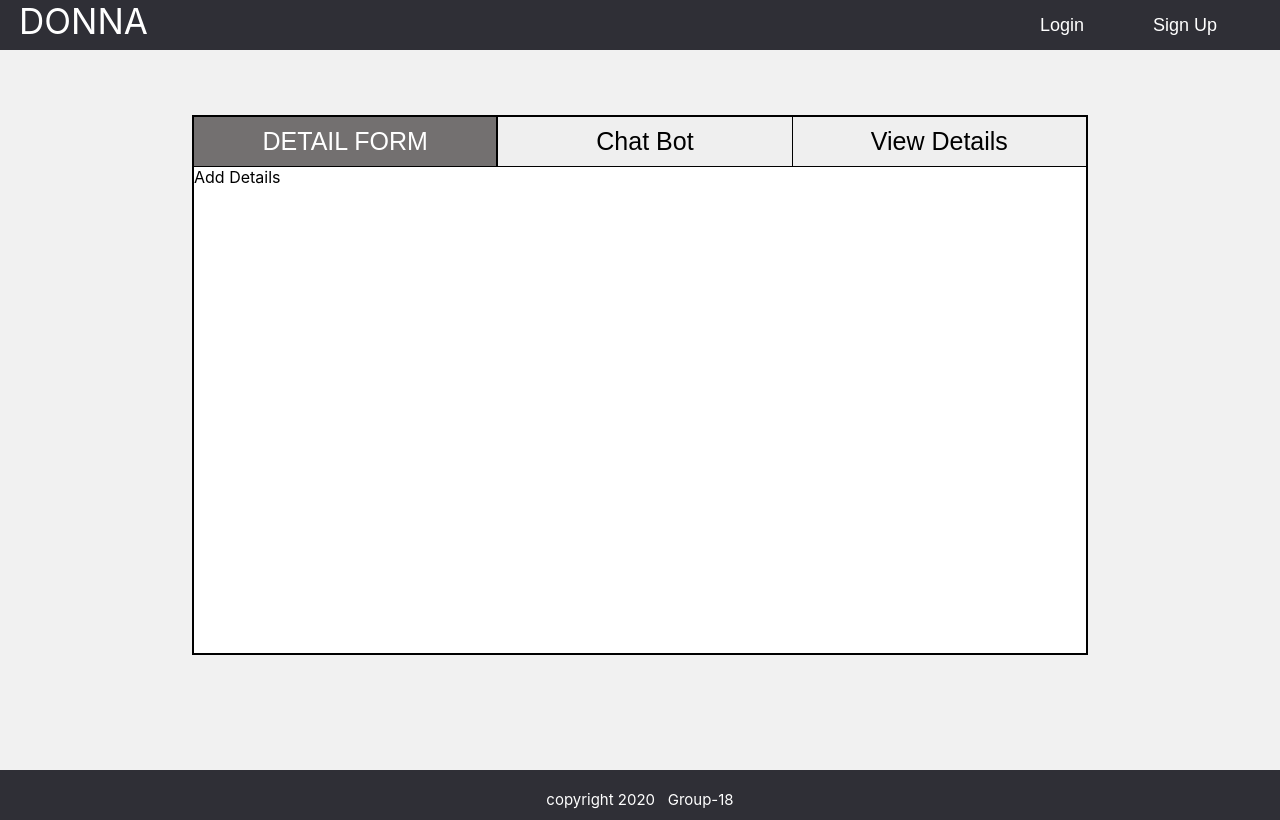
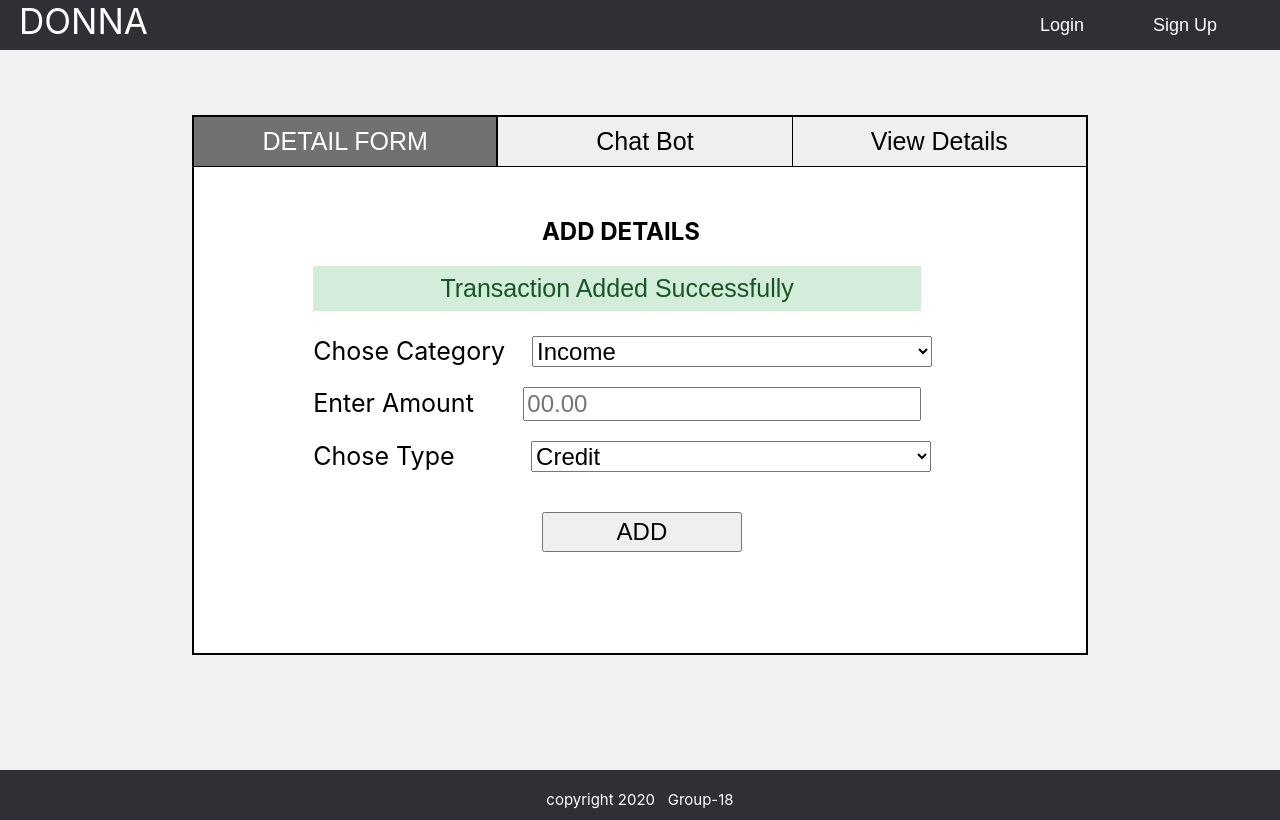
Before and after one commit to GaganpreetKhurana/Financial_Assistant, a React (Create React App) app in the folder frontend/: page /details in a window 1280 px wide. Built offline with nearby package versions, Linux system fonts and the light colour scheme.

Commit message:
Adding details successfull

```diff
--- a/frontend/src/components/DetailsPage.js
+++ b/frontend/src/components/DetailsPage.js
@@ -2,10 +2,76 @@ import React, { Component } from 'react';
 import {connect} from "react-redux";
 
 class DetailsPage extends Component {
+    constructor(props) {
+        super(props);
+        this.state = {
+            category: '',
+            amount:'',
+            type:''
+        };
+
+        this.handleChange = this.handleChange.bind(this);
+        this.handleChange2 = this.handleChange.bind(this);
+        this.handleChange3 = this.handleChange.bind(this);
+        this.handleSubmit = this.handleSubmit.bind(this);
+      }
+      handleChange(event) {
+        this.setState({category: event.target.value});
+      }
+      handleChange2(event) {
+        this.setState({amount: event.target.value2});
+      }
+
+      handleChange3(event) {
+        this.setState({type: event.target.value3});
+      }
+
+      handleSubmit() {
+        //call dispatch
+      }
+
     render() {
+        const {success,error} = this.props.details;
         return (
-            <div >
-                Add Details
+            <div className="form-box">
+                <h2>ADD DETAILS</h2><br></br>
+                {error && (
+                    <div className="alert-warn">
+                        <button>{error}</button>
+                    </div>
+                        )}
+                {success && (
+                    <div className="alert-done">
+                        <button>Transaction Added Successfully</button>
+                    </div>
+                )}
+                <div>
+                    <label>Chose Category</label>
+                    &nbsp;&nbsp;&nbsp;&nbsp;&nbsp;&nbsp;
+                    <select value={this.state.value} onChange={this.handleChange} placeholder="Category">
+                        <option value="Income">Income</option>
+                        <option value="Housing">Housing</option>
+                        <option value="Food">Food</option>
+                        <option value="Healthcare">Healthcare</option>
+                        <option value="Transportation">Transportation</option>
+                        <option value="Recreation">Recreation</option>
+                        <option value="Miscellaneous">Miscellaneous</option>
+                    </select>
+                </div><br></br>
+                <div>
+                    <label>Enter Amount</label>
+                    &nbsp;&nbsp;&nbsp;&nbsp;&nbsp;&nbsp;&nbsp;&nbsp;&nbsp;&nbsp;&nbsp;
+                    <input type="text" value2={this.state.value2} onChange={this.handleChange2} placeholder="00.00" required/>
+                </div><br></br>
+                <div>
+                    <label>Chose Type</label>
+                    &nbsp;&nbsp;&nbsp;&nbsp;&nbsp;&nbsp;&nbsp;&nbsp;&nbsp;&nbsp;&nbsp;&nbsp;&nbsp;&nbsp;&nbsp;&nbsp;&nbsp;
+                    <select value3={this.state.value3} onChange={this.handleChange3} placeholder="Type">
+                        <option value3="Credit">Credit</option>
+                        <option value3="Debit">Debit</option>
+                    </select>
+                </div><br></br><br></br>
+                <button className="add" onClick={this.handleSubmit}>ADD</button>
             </div>
         );
     }
--- a/frontend/src/index.css
+++ b/frontend/src/index.css
@@ -36,6 +36,7 @@ a {
     width: 100%;
     background-color: rgb(47, 47, 54);
     height: 50px;
+    min-width: 700px;
 }
 
 .nav-left {
@@ -85,6 +86,7 @@ a {
     padding-top: 25px;
     box-sizing: border-box;
     padding-bottom: 30px;
+    min-width: 700px;
 }
 
 .login-form {
@@ -143,6 +145,11 @@ h5 {
     width: 90%;
     height: auto;
 }
+h2{
+    margin:auto;
+    margin-left:35%;
+
+}
 
 .alert-warn button {
     width: 90%;
@@ -197,6 +204,7 @@ button:hover {
     height: 50px;
     background-color: rgb(47, 47, 54);
     padding-top: 5px;
+    min-width: 700px;
 }
 
 .footer p {
@@ -215,6 +223,8 @@ button:hover {
     height: auto;
     min-height: 540px;
     background-color: white;
+    min-width:650px;
+    overflow:hidden;
 }
 
 .choice {
@@ -322,3 +332,63 @@ button:hover {
         border-left:1px solid black;
 
 }
+.form-box{
+    width:80%;
+    height:90%;
+    margin:auto;
+    margin-top:20px;
+    margin-bottom:20px;
+    box-sizing: border-box;
+    padding:30px;
+    min-width:650px;
+    display: flex;
+    flex-direction: column;
+    flex-wrap: nowrap;
+}
+.form-box label{
+
+    font-size:25px;
+    font-weight:430;
+
+}
+
+.form-box input{
+    font-size:24px;
+    width:390px;
+    font-weight:430;
+}
+
+.form-box select{
+    font-size:24px;
+    width:400px;
+    font-weight:430;
+}
+.add{
+    width:200px;
+    height:40px;
+    margin-left:35%;
+    font-size: 24px;
+
+    font-weight:500;
+}
+
+.form-box .alert-warn button {
+    width: 93%;
+    height: 45px;
+    margin-bottom: 25px;
+    border: none;
+    font-size: 25px;
+    background-color: #f8d7da;
+    color: #721c24;
+}
+
+.alert-done button {
+    font-size: 25px;
+    width: 93%;
+    height: 45px;
+    margin-bottom: 25px;
+
+    border: none;
+    background-color: #d4edda;
+    color: #155724;
+}
--- a/frontend/src/reducers/details.js
+++ b/frontend/src/reducers/details.js
@@ -7,6 +7,8 @@ const initialTransactionState = {
     chatBot: false,
     detailsForm: true,
     transactions: [],
+    error:null,
+    success:true,
 };
 
 export default function transaction(state = initialTransactionState, action) {
```
